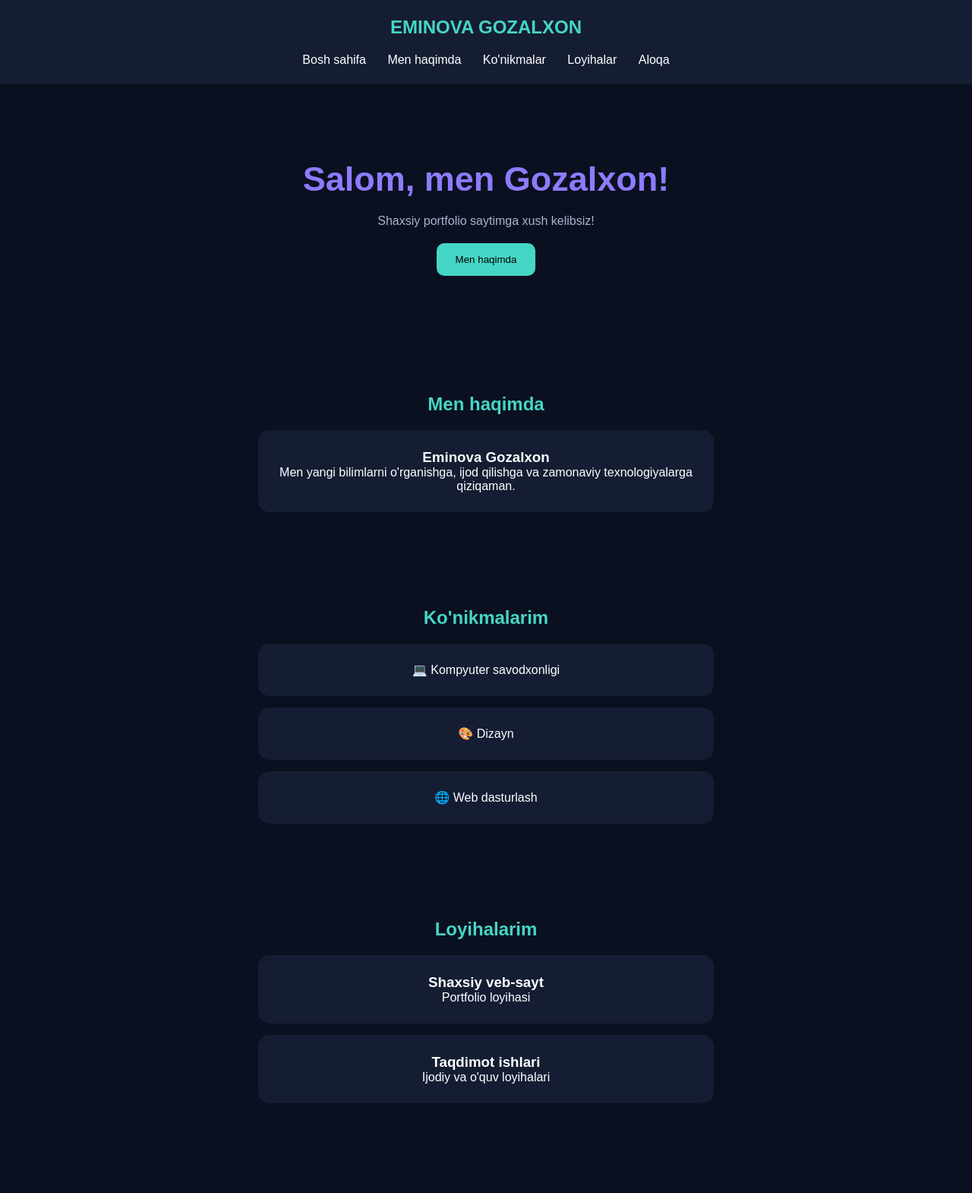
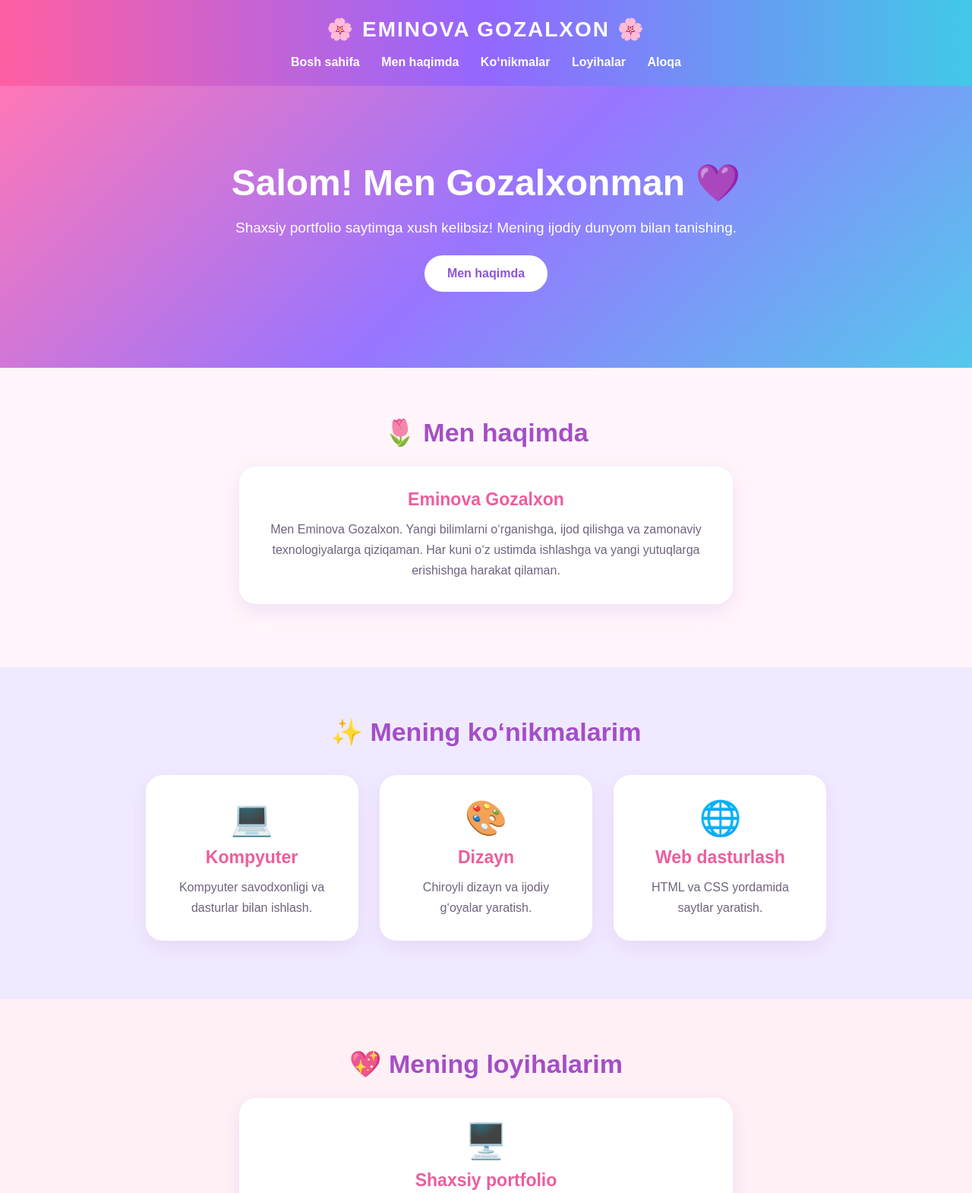
Before and after one commit to housemobile5816644-ctrl/sayt, a plain HTML site: page index.html in a window 1280 px wide. Shown: the top 1570 px of the page at 76% size. Drawn offline with Linux system fonts and the light colour scheme.

Commit message:
Update index.html

```diff
--- a/index.html
+++ b/index.html
@@ -5,135 +5,281 @@
 <meta charset="UTF-8">
 <meta name="viewport" content="width=device-width, initial-scale=1.0">
 <title>Eminova Gozalxon | Portfolio</title>
+
 <style>
 * {
     margin: 0;
     padding: 0;
     box-sizing: border-box;
+    font-family: Arial, sans-serif;
 }
+
+html {
+    scroll-behavior: smooth;
+}
+
 body {
-    font-family: Arial, sans-serif;
-    background: #0b1020;
+    background: #fff5fb;
+    color: #35234c;
+}
+
+header {
+    background: linear-gradient(90deg,#ff5fa2,#9367ff,#42c9e8);
+    padding: 22px;
+    text-align: center;
     color: white;
 }
-header {
-    background: #151d33;
-    padding: 22px;
-    text-align: center;
+
+header h2 {
+    font-size: 28px;
+    letter-spacing: 2px;
 }
-header h2 {
-    color: #45d6c5;
+
+nav {
+    margin-top: 18px;
 }
-nav {
-    margin-top: 15px;
-}
+
 nav a {
     color: white;
     text-decoration: none;
     margin: 12px;
+    font-weight: bold;
 }
+
+nav a:hover {
+    color: #ffe48a;
+}
+
 .hero {
-    text-align: center;
+    background: linear-gradient(135deg,#ff77b7,#9875ff,#54c9ed);
+    color: white;
     padding: 100px 20px;
-}
-.hero h1 {
-    font-size: 45px;
-    color: #8b7cff;
-}
-.hero p {
-    margin: 20px;
-    color: #aab4ce;
-}
-button {
-    padding: 14px 25px;
-    background: #45d6c5;
-    border: none;
-    border-radius: 10px;
-    cursor: pointer;
-}
-section {
-    padding: 55px 20px;
     text-align: center;
 }
-h2 {
-    color: #45d6c5;
+
+.hero h1 {
+    font-size: 48px;
     margin-bottom: 20px;
 }
+
+.hero p {
+    font-size: 19px;
+    margin-bottom: 25px;
+}
+
+button {
+    background: white;
+    color: #8b55db;
+    border: none;
+    padding: 15px 30px;
+    border-radius: 30px;
+    font-size: 16px;
+    font-weight: bold;
+    cursor: pointer;
+    transition: .3s;
+}
+
+button:hover {
+    background: #ffe48a;
+    transform: scale(1.05);
+}
+
+section {
+    padding: 65px 20px;
+    text-align: center;
+}
+
+section h2 {
+    font-size: 34px;
+    color: #a34fc7;
+    margin-bottom: 25px;
+}
+
 .card {
-    background: #151d33;
-    padding: 25px;
-    margin: 15px auto;
-    border-radius: 15px;
-    max-width: 600px;
+    background: white;
+    padding: 30px;
+    margin: 18px auto;
+    max-width: 650px;
+    border-radius: 22px;
+    box-shadow: 0 8px 25px #d9b4e855;
+    transition: .3s;
 }
+
+.card:hover {
+    transform: translateY(-7px);
+    box-shadow: 0 12px 30px #d49ae866;
+}
+
+.card h3 {
+    color: #ed5d9d;
+    margin-bottom: 12px;
+    font-size: 23px;
+}
+
+.card p {
+    color: #70627f;
+    line-height: 1.7;
+}
+
+.skills {
+    background: #f0eaff;
+}
+
+.skills .card {
+    display: inline-block;
+    width: 280px;
+    margin: 12px;
+    vertical-align: top;
+}
+
+.emoji {
+    font-size: 45px;
+    margin-bottom: 12px;
+}
+
+.projects {
+    background: #fff0f6;
+}
+
+.contact {
+    background: linear-gradient(120deg,#ff70ad,#8f70ff,#45c8e8);
+    color: white;
+}
+
+.contact h2 {
+    color: white;
+}
+
+.contact .card {
+    background: #ffffffee;
+}
+
 footer {
-    background: #151d33;
+    background: #35234c;
+    color: white;
     text-align: center;
     padding: 25px;
-    color: #aab4ce;
+}
+
+@media(max-width:600px) {
+    .hero h1 {
+        font-size: 34px;
+    }
+
+    nav a {
+        display: inline-block;
+        margin: 7px;
+    }
+
+    .skills .card {
+        width: 90%;
+    }
 }
 </style>
 </head>
+
 <body>
 
 <header>
-    <h2>EMINOVA GOZALXON</h2>
+    <h2>🌸 EMINOVA GOZALXON 🌸</h2>
+
     <nav>
         <a href="#home">Bosh sahifa</a>
         <a href="#about">Men haqimda</a>
-        <a href="#skills">Ko'nikmalar</a>
+        <a href="#skills">Ko‘nikmalar</a>
         <a href="#projects">Loyihalar</a>
         <a href="#contact">Aloqa</a>
     </nav>
 </header>
 
 <div class="hero" id="home">
-    <h1>Salom, men Gozalxon!</h1>
-    <p>Shaxsiy portfolio saytimga xush kelibsiz!</p>
+    <h1>Salom! Men Gozalxonman 💜</h1>
+
+    <p>
+        Shaxsiy portfolio saytimga xush kelibsiz!
+        Mening ijodiy dunyom bilan tanishing.
+    </p>
+
     <button onclick="location.href='#about'">
         Men haqimda
     </button>
 </div>
 
 <section id="about">
-    <h2>Men haqimda</h2>
+    <h2>🌷 Men haqimda</h2>
+
     <div class="card">
         <h3>Eminova Gozalxon</h3>
-        <p>Men yangi bilimlarni o'rganishga,
-        ijod qilishga va zamonaviy texnologiyalarga
-        qiziqaman.</p>
+
+        <p>
+            Men Eminova Gozalxon.
+            Yangi bilimlarni o‘rganishga,
+            ijod qilishga va zamonaviy
+            texnologiyalarga qiziqaman.
+            Har kuni o‘z ustimda ishlashga
+            va yangi yutuqlarga erishishga
+            harakat qilaman.
+        </p>
     </div>
 </section>
 
-<section id="skills">
-    <h2>Ko'nikmalarim</h2>
-    <div class="card">💻 Kompyuter savodxonligi</div>
-    <div class="card">🎨 Dizayn</div>
-    <div class="card">🌐 Web dasturlash</div>
-</section>
+<section class="skills" id="skills">
+    <h2>✨ Mening ko‘nikmalarim</h2>
 
-<section id="projects">
-    <h2>Loyihalarim</h2>
     <div class="card">
-        <h3>Shaxsiy veb-sayt</h3>
-        <p>Portfolio loyihasi</p>
+        <div class="emoji">💻</div>
+        <h3>Kompyuter</h3>
+        <p>Kompyuter savodxonligi va dasturlar bilan ishlash.</p>
     </div>
+
     <div class="card">
-        <h3>Taqdimot ishlari</h3>
-        <p>Ijodiy va o'quv loyihalari</p>
+        <div class="emoji">🎨</div>
+        <h3>Dizayn</h3>
+        <p>Chiroyli dizayn va ijodiy g‘oyalar yaratish.</p>
+    </div>
+
+    <div class="card">
+        <div class="emoji">🌐</div>
+        <h3>Web dasturlash</h3>
+        <p>HTML va CSS yordamida saytlar yaratish.</p>
     </div>
 </section>
 
-<section id="contact">
-    <h2>Men bilan bog'laning</h2>
+<section class="projects" id="projects">
+    <h2>💖 Mening loyihalarim</h2>
+
     <div class="card">
+        <div class="emoji">🖥️</div>
+        <h3>Shaxsiy portfolio</h3>
+        <p>O‘zim haqimdagi shaxsiy veb-sayt.</p>
+    </div>
+
+    <div class="card">
+        <div class="emoji">📊</div>
+        <h3>Taqdimot ishlari</h3>
+        <p>Turli mavzularda tayyorlangan taqdimotlar.</p>
+    </div>
+
+    <div class="card">
+        <div class="emoji">💡</div>
+        <h3>Ijodiy g‘oyalar</h3>
+        <p>Yangi va qiziqarli loyihalar.</p>
+    </div>
+</section>
+
+<section class="contact" id="contact">
+    <h2>💌 Men bilan bog‘laning</h2>
+
+    <div class="card">
+        <h3>Aloqa</h3>
         <p>Ism: Eminova Gozalxon</p>
         <p>Email: email@example.com</p>
     </div>
 </section>
 
 <footer>
-    © 2026 Eminova Gozalxon | Portfolio
+    <p>© 2026 Eminova Gozalxon</p>
+    <p>🌸 Shaxsiy portfolio sayti 🌸</p>
 </footer>
 
 </body>
```
